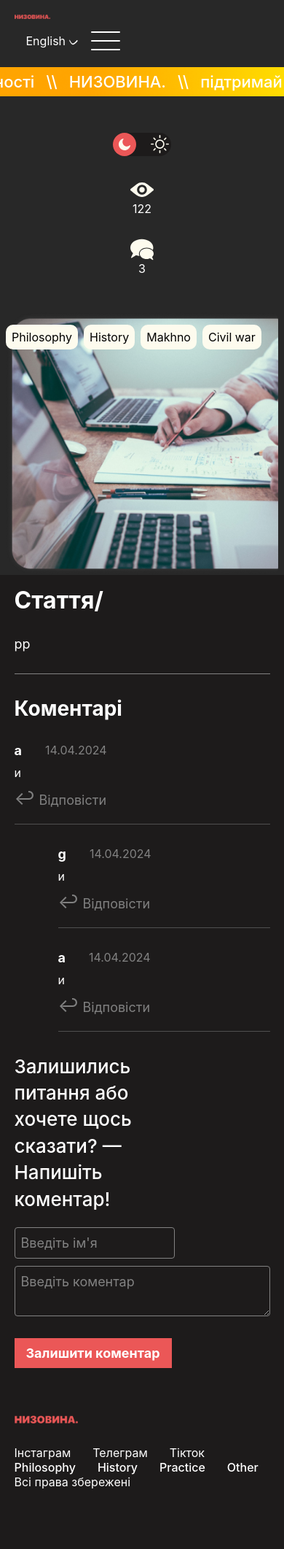
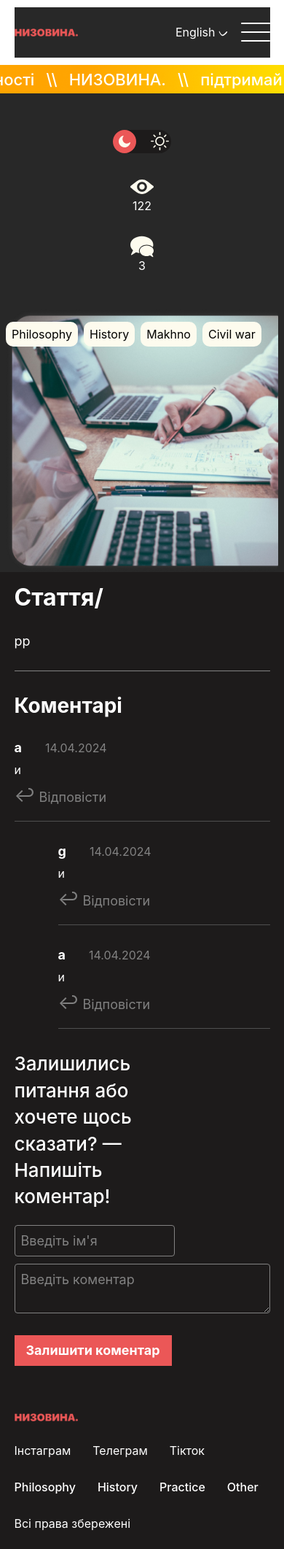
Before and after one commit to hromadianka/nyzovyna, a Django app: page /article/ff66e47d-5c2e-458c-a7b6-1a1d10c8d51c/ in a window 390 px wide. Shown: the whole page at 73% size. Before the commit the page ends 2041 px from the top, so only its background shows below. Run offline with Django 4.2, Linux system fonts and the light colour scheme; data comes from the database, SQL or seed files in the repository; data that the repository does not hold is empty; parts of the project's set-up code (start-up, migrations or seed data) failed here and were passed over; some libraries are stand-ins or nearby versions; some web fonts are replaced.

Commit message:
update styles

```diff
--- a/static/style.css
+++ b/static/style.css
@@ -61,7 +61,7 @@ main a {
 
 /* Хедер */
 
-header {
+header .container {
     background-color: #282828;
     display: flex;
     justify-content: space-between;
@@ -263,7 +263,7 @@ header {
 
  /* Футер */
 
-footer {
+footer .container {
     padding: 9vh 0;
     background-color: #1D1B1B;
     color: white;
@@ -297,7 +297,7 @@ footer a {
 
 @media screen and (max-width: 1000px) {
 
-    footer {
+    footer .container {
         padding: 3vh 5%;
         gap: 30px;
     }
```
